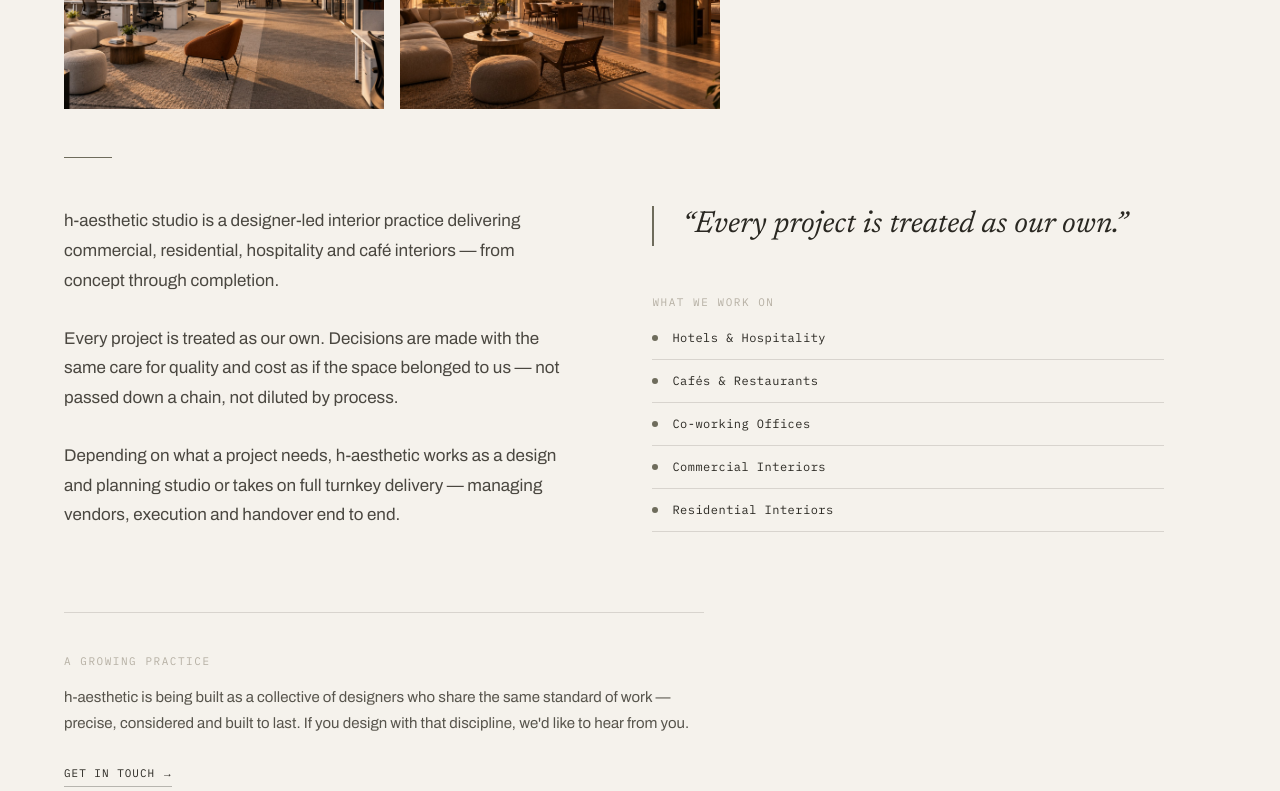
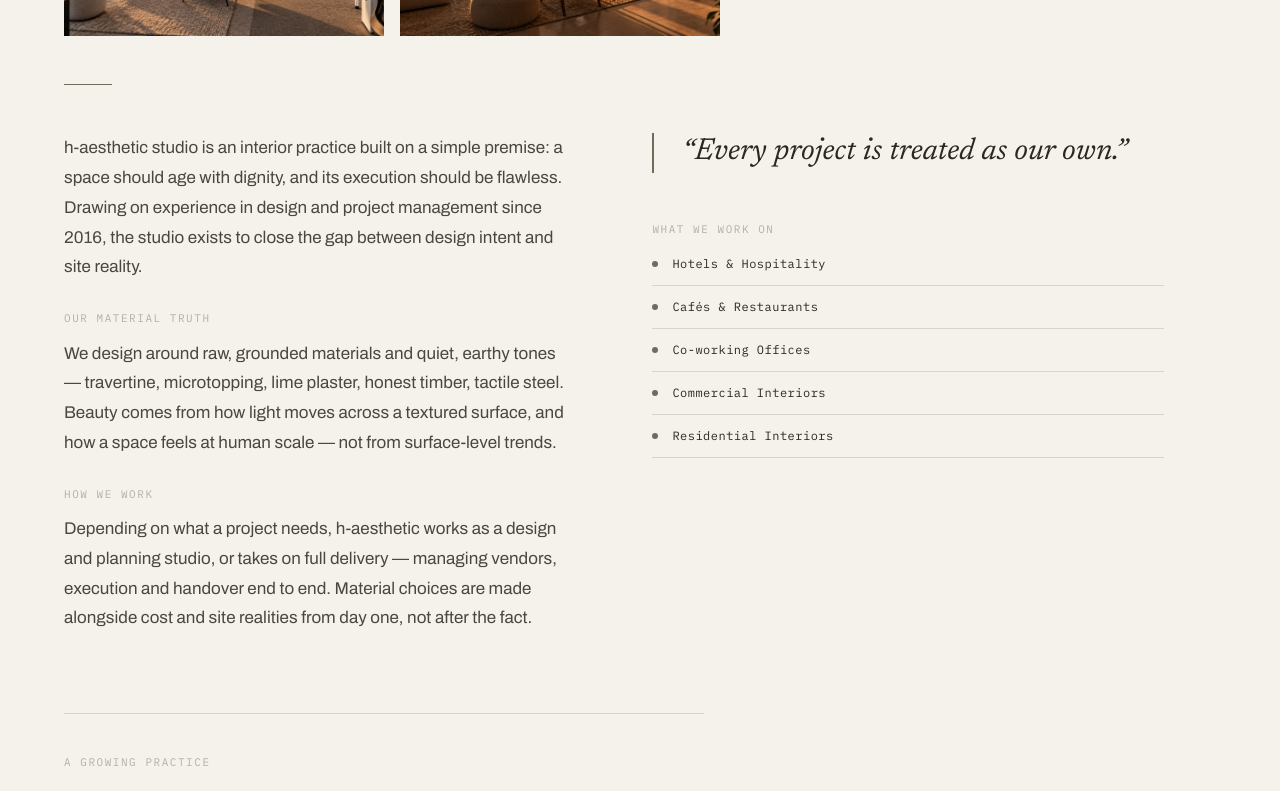
Before and after one commit to harishpixcel-debug/h-aesthetic-studio, a Next.js app: page /studio in a window 1280 px wide. Shown: the part 520-1311 px from the top of the page. Built offline with nearby package versions, Linux system fonts and the light colour scheme.

Commit message:
Revise studio page metadata and content
Updated the studio page content to enhance clarity and detail regarding the studio's approach and philosophy.

```diff
--- a/app/studio/page.tsx
+++ b/app/studio/page.tsx
@@ -4,7 +4,7 @@ import Image from "next/image";
 export const metadata = {
   title: "Studio — h-aesthetic studio",
   description:
-    "h-aesthetic studio is a designer-led interior practice delivering commercial, residential, hospitality and café interiors.",
+    "h-aesthetic studio is a designer-led interior practice delivering commercial, residential, hospitality and café interiors — from concept through completion.",
 };
 
 export default function StudioPage() {
@@ -22,10 +22,10 @@ export default function StudioPage() {
           maxWidth: "18ch",
           marginBottom: 40
         }}>
-          Design, treated as our own.<br /><em>One standard of work.</em>
+          Design precision.<br /><em>Grounded in reality.</em>
         </h1>
 
-        {/* Material plates — small, horizontal, understated */}
+        {/* Material plates */}
         <div style={{
           display: "flex",
           gap: 16,
@@ -75,27 +75,35 @@ export default function StudioPage() {
               color: "#4a4740",
               marginBottom: 28
             }}>
-              h-aesthetic studio is a designer-led interior practice delivering commercial,
-              residential, hospitality and café interiors — from concept through completion.
+              h-aesthetic studio is an interior practice built on a simple premise: a space
+              should age with dignity, and its execution should be flawless. Drawing on
+              experience in design and project management since 2016, the studio exists to
+              close the gap between design intent and site reality.
             </p>
+
+            <div className="eyebrow" style={{ marginBottom: 12 }}>Our Material Truth</div>
             <p style={{
               fontSize: 17,
               lineHeight: 1.75,
               color: "#4a4740",
               marginBottom: 28
             }}>
-              Every project is treated as our own. Decisions are made with the same care
-              for quality and cost as if the space belonged to us — not passed down a chain,
-              not diluted by process.
+              We design around raw, grounded materials and quiet, earthy tones — travertine,
+              microtopping, lime plaster, honest timber, tactile steel. Beauty comes from how
+              light moves across a textured surface, and how a space feels at human scale —
+              not from surface-level trends.
             </p>
+
+            <div className="eyebrow" style={{ marginBottom: 12 }}>How We Work</div>
             <p style={{
               fontSize: 17,
               lineHeight: 1.75,
               color: "#4a4740"
             }}>
               Depending on what a project needs, h-aesthetic works as a design and planning
-              studio or takes on full turnkey delivery — managing vendors, execution and
-              handover end to end.
+              studio, or takes on full delivery — managing vendors, execution and handover
+              end to end. Material choices are made alongside cost and site realities from
+              day one, not after the fact.
             </p>
           </div>
 
```
